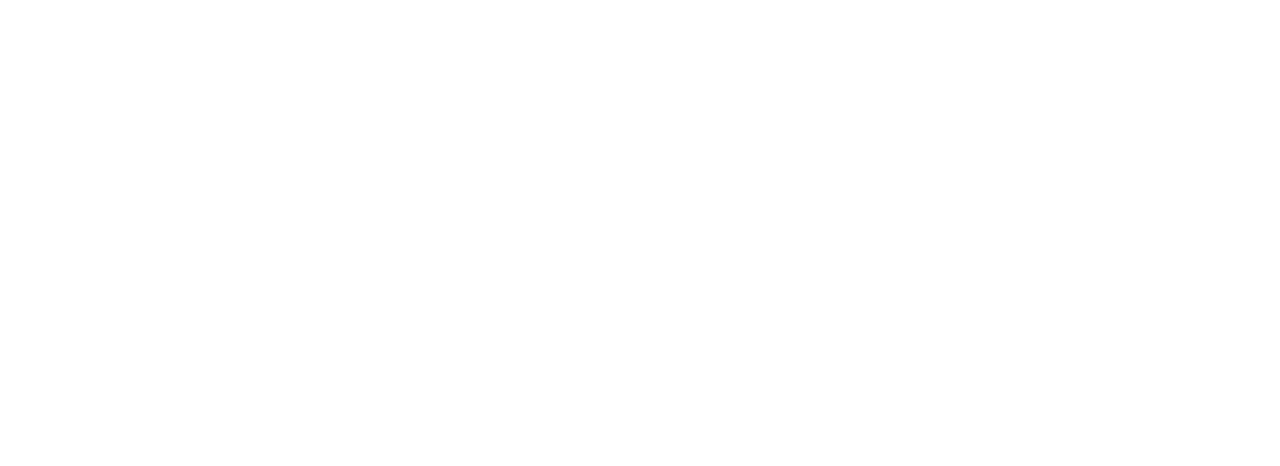
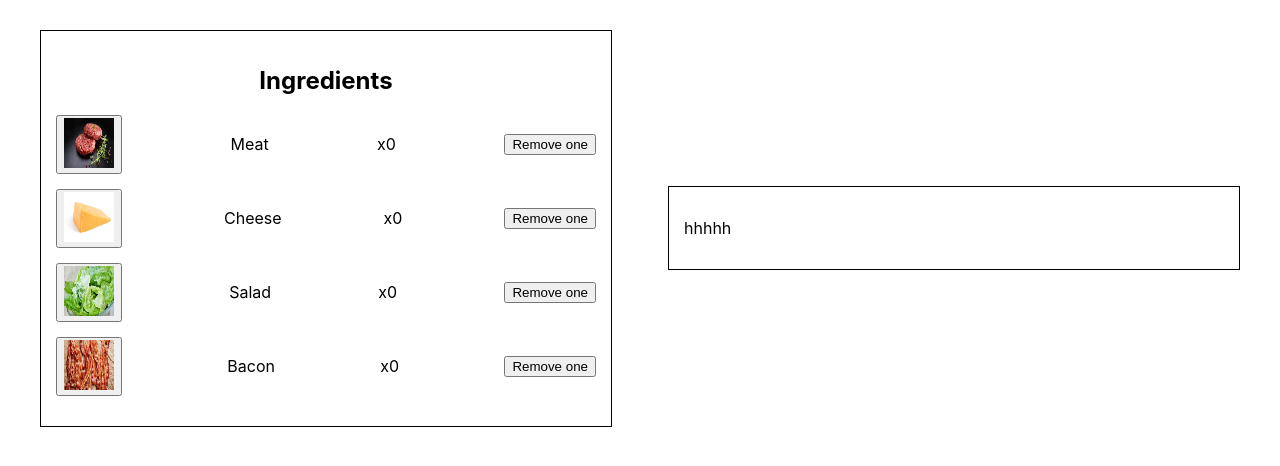
Before and after one commit to KamilyaMukhammedova/hw56-burger-app, a React (Create React App) app: page / in a window 1280 px wide. Shown: the top 466 px of the page. Built offline with nearby package versions, Linux system fonts and the light colour scheme.

Commit message:
#4 Создание и отрисовка компонентов OneIngredient и Ingredients

```diff
--- a/package.json
+++ b/package.json
@@ -6,6 +6,7 @@
     "@testing-library/jest-dom": "^5.16.4",
     "@testing-library/react": "^13.3.0",
     "@testing-library/user-event": "^13.5.0",
+    "nanoid": "^4.0.0",
     "react": "^18.1.0",
     "react-dom": "^18.1.0",
     "react-scripts": "5.0.1",
--- a/src/App.js
+++ b/src/App.js
@@ -3,12 +3,15 @@
 import saladImage from './assets/Salad.png';
 import baconImage from './assets/Bacon.png';
 import {useState} from "react";
+import './BurgerView.css';
+import {nanoid} from "nanoid";
+import Ingredients from "./components/Ingredients/Ingredients";
 
 const INGREDIENTS = [
-  {name: 'Meat', price: 50, image: meatImage},
-  {name: 'Cheese', price: 20, image: cheeseImage},
-  {name: 'Salad', price: 5, image: saladImage},
-  {name: 'Bacon', price: 30, image: baconImage},
+  {name: 'Meat', price: 50, image: meatImage, id: nanoid()},
+  {name: 'Cheese', price: 20, image: cheeseImage, id: nanoid()},
+  {name: 'Salad', price: 5, image: saladImage, id: nanoid()},
+  {name: 'Bacon', price: 30, image: baconImage, id: nanoid()},
 ];
 
 const App = () => {
@@ -19,8 +22,18 @@
     {name: 'Bacon', count: 0},
   ]);
 
+  const ingredientsComponent = <Ingredients ingredients={INGREDIENTS} ing={ingredients}/>;
+
   return (
-    <></>
+    <div className="Container">
+      <div className="Container-inner">
+        <h2 className="Title">Ingredients</h2>
+        {ingredientsComponent}
+      </div>
+      <div className="Container-inner">
+        <p>hhhhh</p>
+      </div>
+    </div>
   );
 }
 
--- /dev/null
+++ b/src/components/Ingredients/Ingredients.js
@@ -0,0 +1,15 @@
+import React from 'react';
+import OneIngredient from "../OneIngredient/OneIngredient";
+
+const Ingredients = (props) => {
+  return props.ingredients.map((ingredient, index) => {
+    return <OneIngredient
+      key={ingredient.id}
+      image={ingredient.image}
+      name={ingredient.name}
+      count={props.ing[index].count}
+    />
+  });
+};
+
+export default Ingredients;
--- /dev/null
+++ b/src/components/OneIngredient/OneIngredient.css
@@ -0,0 +1,11 @@
+.IngredientDiv {
+    display: flex;
+    justify-content: space-between;
+    align-items: center;
+    margin-bottom: 15px;
+}
+
+.IngImg {
+    width: 50px;
+    height: 50px;
+}
--- /dev/null
+++ b/src/components/OneIngredient/OneIngredient.js
@@ -0,0 +1,15 @@
+import React from 'react';
+import './OneIngredient.css';
+
+const OneIngredient = (props) => {
+  return (
+    <div className="IngredientDiv">
+      <button><img src={props.image} alt={props.name} className="IngImg"/></button>
+      <p>{props.name}</p>
+      <p>x{props.count}</p>
+      <button type="button">Remove one</button>
+    </div>
+  );
+};
+
+export default OneIngredient;
--- a/src/index.css
+++ b/src/index.css
@@ -11,3 +11,22 @@
   font-family: source-code-pro, Menlo, Monaco, Consolas, 'Courier New',
     monospace;
 }
+
+.Container {
+  max-width: 1200px;
+  padding: 30px 15px;
+  margin: 0 auto;
+  display: flex;
+  justify-content: space-between;
+  align-items: center;
+}
+
+.Container-inner {
+  width: 45%;
+  border: 1px solid black;
+  padding: 15px;
+}
+
+.Title {
+  text-align: center;
+}
```
Also changed, not shown: 1 other file (tests, documents, lock files or other folders).
